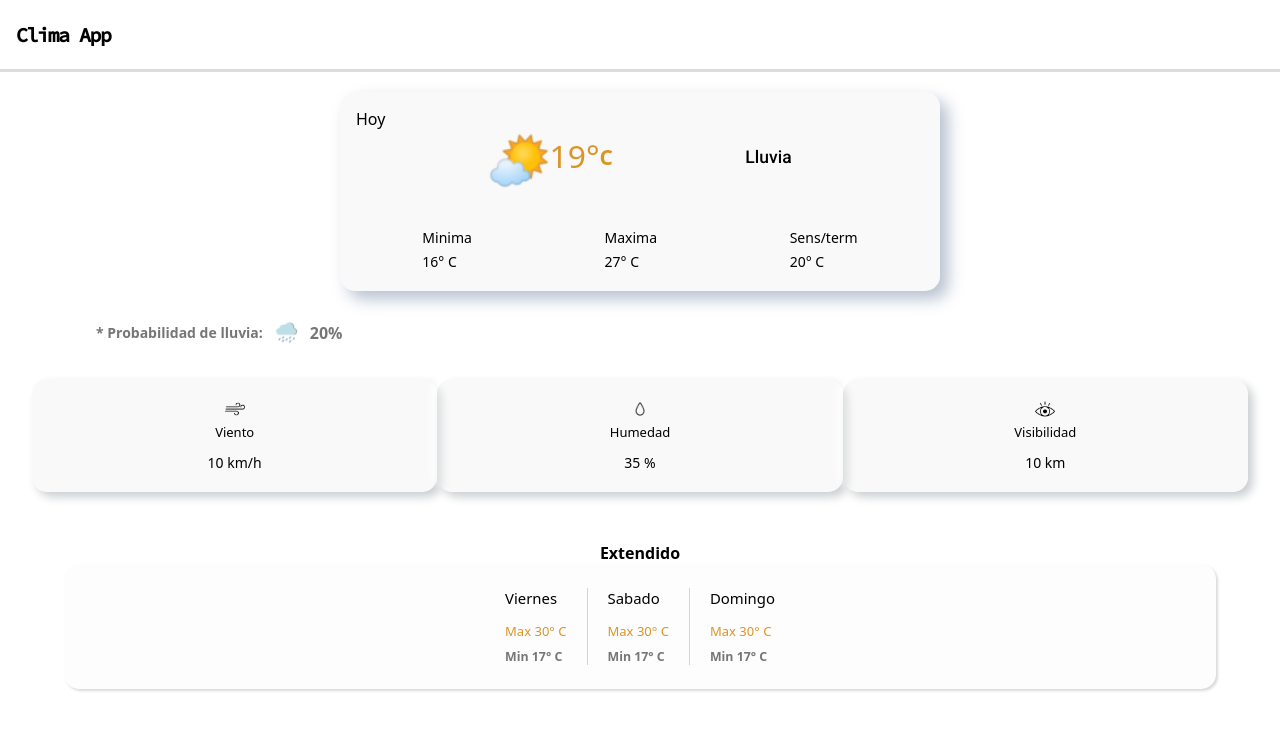
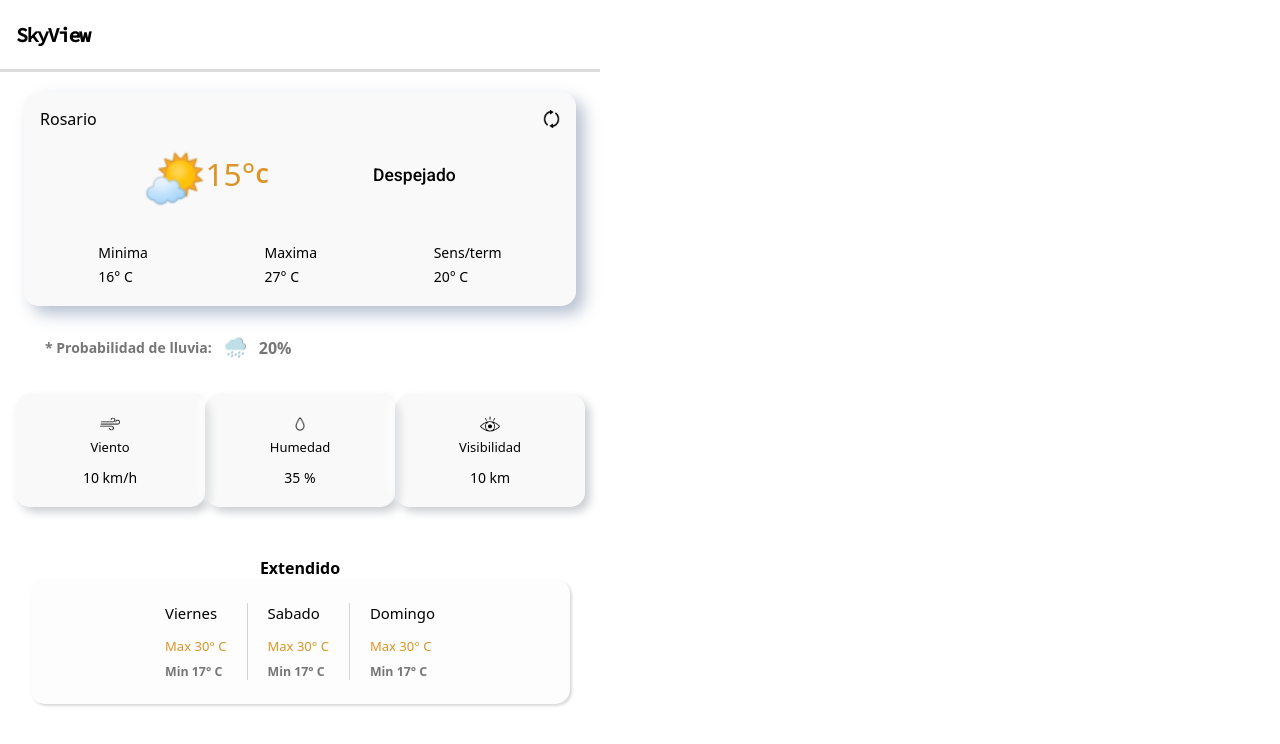
Before and after one commit to cwweb2020/clima-app, a React (Create React App) app: page / in a window 1280 px wide. Shown: the top 744 px of the page. Built offline with nearby package versions, Linux system fonts and the light colour scheme; some icons are missing.

Commit message:
termino estilos generales

```diff
--- a/src/App.js
+++ b/src/App.js
@@ -10,7 +10,7 @@ const App = () => {
       <main>
         <BrowserRouter>
           <div className="title-app">
-            <h4>Clima App</h4>
+            <h4>SkyView</h4>
             <FaMagnifyingGlass />
           </div>
           <Routes>
--- a/src/components/ClimaBox.jsx
+++ b/src/components/ClimaBox.jsx
@@ -11,6 +11,7 @@ import nocheDespejada from "../img/noche/noche-despejado.png";
 import Atributes from "./Atributes";
 import ProbabilidadLluvia from "./ProbabilidadLluvia";
 import nocheLluvia from "../img/noche/noche-lluvia.png";
+import refresh from "../img/refresh.png";
 
 const ClimaBox = () => {
   const date = new Date();
@@ -20,26 +21,38 @@ const ClimaBox = () => {
 
   let segundaPalabra = false;
 
+  const reloadWindow = () => {
+    window.location.reload();
+  };
+
   return (
     <>
       <section className="clima-box-total">
-        <span>Hoy</span>
+        <div style={topContainer}>
+          <span>Rosario</span>{" "}
+          <img
+            onClick={reloadWindow}
+            style={{ width: "17.5px" }}
+            src={refresh}
+            alt=""
+          />
+        </div>
         <div className="clima-wrapper">
           <div className="icon-temperature-container">
             <div className="icon-clima">
               {hour >= 6 && hour < 20 ? (
                 <img src={diaParcialNublado} alt="" />
               ) : (
-                <img src={nocheLluvia} alt="" />
+                <img src={nocheDespejada} alt="" />
               )}
             </div>
             <div className="temp-container">
-              <span className="number">19°</span>
+              <span className="number">15°</span>
               <span className="celsius">C</span>
             </div>
           </div>
           <div className="pronostico">
-            <h4> lluvia</h4>
+            <h4> despejado</h4>
             <h4>{segundaPalabra ? "nublado" : ""} </h4>
           </div>
         </div>
@@ -52,4 +65,9 @@ const ClimaBox = () => {
   );
 };
 
+const topContainer = {
+  display: "flex",
+  justifyContent: "space-between",
+  alignItems: "center",
+};
 export default ClimaBox;
--- a/src/components/climaBox.scss
+++ b/src/components/climaBox.scss
@@ -26,6 +26,7 @@ $fuente-roboto: 'Roboto', sans-serif;
 		//
 		font-size: 14px;
 		justify-content: space-evenly;
+		margin-top: 18px;
 
 		.icon-temperature-container {
 			display: flex;
--- a/src/components/parametros.scss
+++ b/src/components/parametros.scss
@@ -3,7 +3,7 @@
     flex: 1;
 	.wrapper-parametros {
       //  margin-top: auto;
-        margin-top: 33px;
+        margin-top: 30px;
         display: flex;
         justify-content: space-around;
         flex: 1;
--- a/src/styles/base.scss
+++ b/src/styles/base.scss
@@ -13,7 +13,7 @@
 
 
 main {
-    width: 100%;
+    max-width: 600px;
   //  background-color: bisque;
     min-height: 100vh;
     padding-bottom: 35px;
```
Also changed, not shown: src/img/refresh.png (added).
